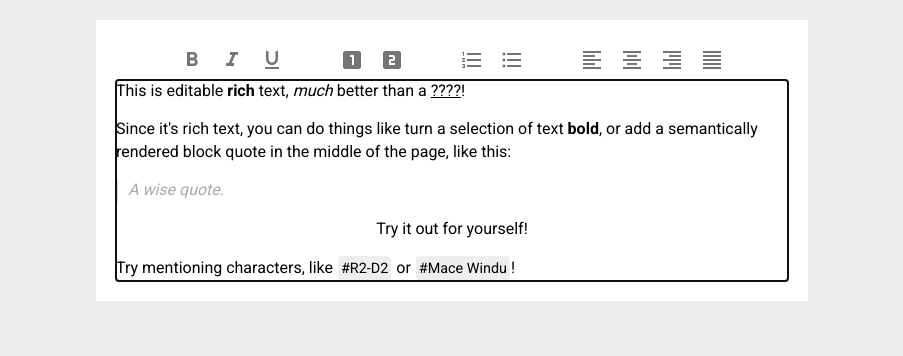
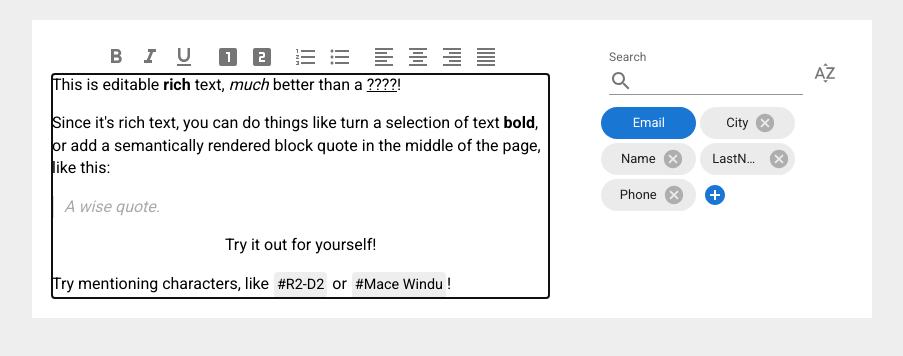
Before and after one commit to KonovalovNikolai/EmailTemplaitor, a React (Create React App) app: page / in a window 1280 px wide. Shown: the top 356 px of the page, without its empty margins (188-1091 px from the left). Built offline with nearby package versions, Linux system fonts and the light colour scheme.

Commit message:
Объединение списка полей и редактора

```diff
--- a/src/App.tsx
+++ b/src/App.tsx
@@ -8,38 +8,35 @@ import { initialValue } from './components/Editor/utils/initialDocument';
 
 function App() {
   const [value, setValue] = useState<Descendant[]>(initialValue)
+  const [list, setList] = useState<FieldList>(new FieldList([
+    {
+      name: "City",
+      isDeletable: true
+    },
+    {
+      name: "Name",
+      isDeletable: true
+    },
+    {
+      name: "LastName",
+      isDeletable: true
+    },
+    {
+      name: "Phone",
+      isDeletable: true
+    },
+  ]))
 
   return (
     <div>
-      <CustomEditor value={value} onChange={setValue}/>
+      <CustomEditor
+        value={value}
+        list={list}
+        onChange={setValue}
+        onListChange={setList}
+      />
     </div>
   );
-
-  // const [list, setList] = useState<FieldList>(new FieldList([
-  //   {
-  //     name: "City",
-  //     isDeletable: true
-  //   },
-  //   {
-  //     name: "Name",
-  //     isDeletable: true
-  //   },
-  //   {
-  //     name: "LastName",
-  //     isDeletable: true
-  //   },
-  //   {
-  //     name: "Phone",
-  //     isDeletable: true
-  //   },
-  // ]))
-
-  // return (
-  //   <EditableList
-  //     fieldList={list}
-  //     onChange={setList}
-  //   />
-  // )
 }
 
 export default App;
--- a/src/components/EditableList/EditableList.tsx
+++ b/src/components/EditableList/EditableList.tsx
@@ -1,4 +1,4 @@
-import React, { useCallback, useState } from 'react';
+import React, { memo, useCallback, useState } from 'react';
 import { Box, Popover } from '@mui/material';
 
 import { FieldList, ListElement } from "./utils/FieldList"
@@ -26,7 +26,7 @@ export type TopBarData = {
     sortState: SortButtonState
 }
 
-export const EditableList = ({ fieldList, onChange }: Props) => {
+export const EditableList = memo(({ fieldList, onChange }: Props) => {
     //#region - Top Bar -
     // Состояние верхней панели
     const [barState, setBarState] = React.useState<TopBarData>(
@@ -111,8 +111,8 @@ export const EditableList = ({ fieldList, onChange }: Props) => {
     return (
         <Box
             sx={{
-                width: 200,
-                height: 300,
+                minWidth: "100px",
+                height: 1,
             }}
         >
             <ListTopBar
@@ -177,4 +177,4 @@ export const EditableList = ({ fieldList, onChange }: Props) => {
             </Box>
         </Box >
     )
-}
+})
--- a/src/components/EditableList/utils/FieldList.tsx
+++ b/src/components/EditableList/utils/FieldList.tsx
@@ -29,6 +29,10 @@ export class FieldList {
     public GetList(filter:string): ListElement[] {
         const list = [this.importantElement, ...this.list]
         return filter === "" ? list : list.filter(element => element.name.toLowerCase().startsWith(filter))
+    }
+
+    public GetListOfNames(filter:string): string[] {
+        return this.GetList(filter).map<string>(element => element.name)
     }
 
     public Replace(element: ListElement, newElement: ListElement): FieldList {
--- a/src/components/Editor/CustomEditor.tsx
+++ b/src/components/Editor/CustomEditor.tsx
@@ -18,10 +18,14 @@ import { withMentions } from './plugins/withMentions'
 import { SlateToolBar } from './components/Toolbar/Toolbar'
 import { Box, PopperProps } from '@mui/material'
 import AutoCompletePoper from './components/AutoCompletePoper/AutoCompletePoper'
+import { EditableList } from '../EditableList/EditableList'
+import { FieldList } from '../EditableList/utils/FieldList'
 
 interface Props {
     value: Descendant[];
+    list: FieldList
     onChange: React.Dispatch<any>;
+    onListChange: React.Dispatch<React.SetStateAction<FieldList>>
 }
 
 type AutoCompleteData = {
@@ -31,7 +35,7 @@ type AutoCompleteData = {
     listIndex: number
 }
 
-const CustomEditor = ({ value, onChange }: Props) => {
+const CustomEditor = ({ value, list, onChange, onListChange }: Props) => {
     const editor = useMemo(
         () => withMentions(withReact(withHistory(createEditor()))),
         []
@@ -42,9 +46,7 @@ const CustomEditor = ({ value, onChange }: Props) => {
 
     const [autoCompleteData, setAutoCompleteData] = useState<AutoCompleteData | null>(null)
 
-    const chars = CHARACTERS.filter(c =>
-        c.toLowerCase().startsWith(autoCompleteData?.searchValue.toLowerCase())
-    ).slice(0, 10)
+    const chars = list.GetListOfNames(autoCompleteData?.searchValue).sort().slice(0, 10)
 
     const handleKeyDown = useCallback(
         event => {
@@ -93,10 +95,16 @@ const CustomEditor = ({ value, onChange }: Props) => {
     return (
         <Box
             sx={{
-                maxWidth: "42em",
+                display: "flex",
+                maxWidth: "800px",
                 m: "20px auto",
                 p: "20px",
                 background: "white",
+            }}
+        >
+            <Box
+                sx={{
+                    paddingRight: "50px"
                 }}
             >
                 <Slate
@@ -171,6 +179,11 @@ const CustomEditor = ({ value, onChange }: Props) => {
                         autoFocus
                     />
                 </Slate>
+            </Box>
+            <EditableList
+                fieldList={list}
+                onChange={onListChange}
+            />
             <AutoCompletePoper
                 anchorEl={autoCompleteData?.anchorEl}
                 chars={chars}
--- a/src/components/Editor/components/Toolbar/Toolbar.tsx
+++ b/src/components/Editor/components/Toolbar/Toolbar.tsx
@@ -22,7 +22,7 @@ export const SlateToolBar = memo(() => {
                 display: "flex",
                 justifyContent: "center",
                 "& > :not(style)": {
-                    m: "0 20px 0 20px"
+                    m: "0 5px 0 5px"
                 }
             }}
         >
--- a/src/components/Editor/components/Toolbar/ToolbarButtonBase.tsx
+++ b/src/components/Editor/components/Toolbar/ToolbarButtonBase.tsx
@@ -11,7 +11,7 @@ type ToolbarButtonBaseProps = {
 
 export const ToolbarButtonBase = memo(({ onClick, children }: ToolbarButtonBaseProps) => {
     return (
-        <IconButton
+        <IconButton size="small"
             onClick={onClick}
         >
             {children}
```
Lines whose indentation alone changed are shown as unchanged.
